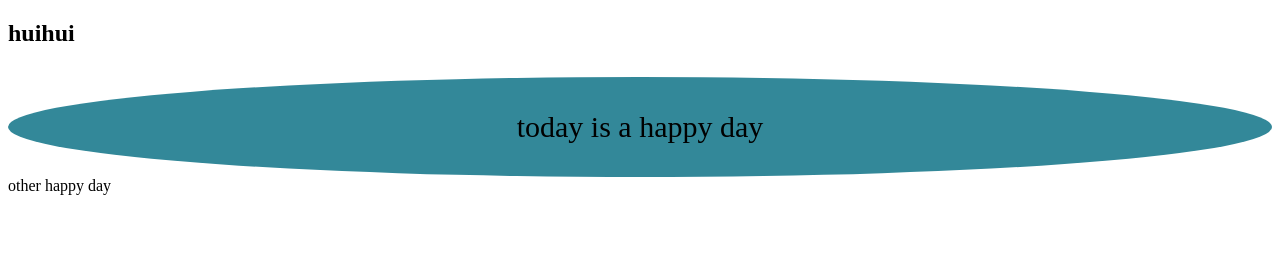
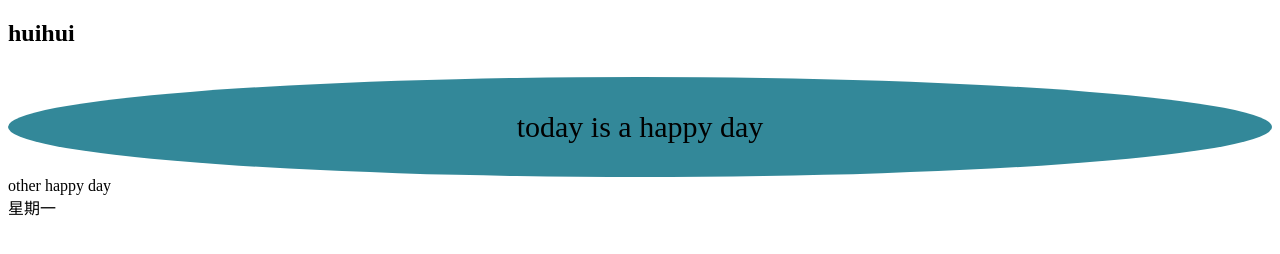
Before and after one commit to chenhonghui/happy, a plain HTML site: page index.html in a window 1280 px wide. Drawn offline with Linux system fonts and the light colour scheme.

Commit message:
修改一

```diff
--- a/index.html
+++ b/index.html
@@ -19,5 +19,6 @@
         <h2>huihui</h2>
         <div class="content-wrap">today is a happy day</div>
         <div>other happy day</div>
+        <div>星期一</div>
     </body>
 </html>
```
